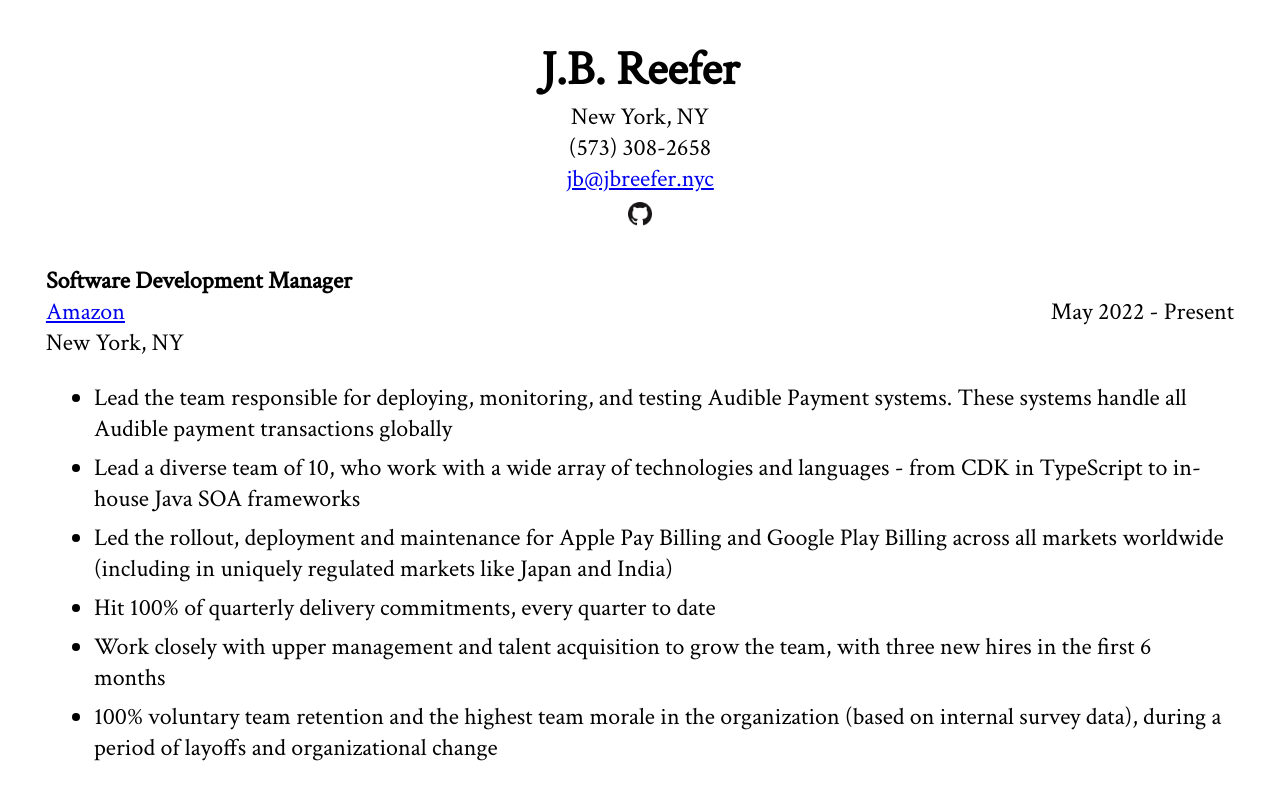
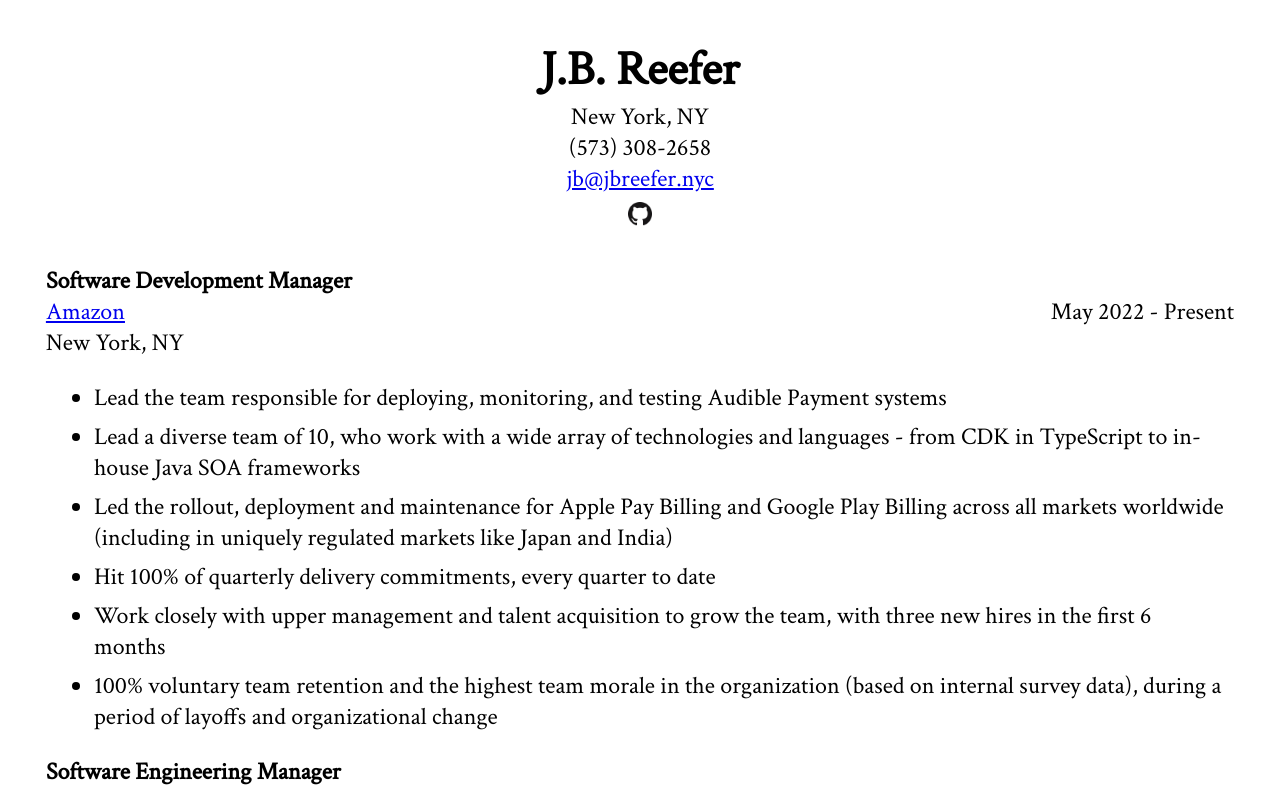
Before and after one commit to jb-reefer/resume-nextjs, a Next.js app: page / in a window 1280 px wide. Shown: the top 790 px of the page. Built offline with nearby package versions, Linux system fonts and the light colour scheme.

Commit message:
small fix

```diff
--- a/data.ts
+++ b/data.ts
@@ -9,7 +9,7 @@ const data: IExperienceBlock[] = [
     from: "May 2022",
     to: "Present",
     bulletPoints: [
-      "Lead the team responsible for deploying, monitoring, and testing Audible Payment systems. These systems handle all Audible payment transactions globally",
+      "Lead the team responsible for deploying, monitoring, and testing Audible Payment systems",
       "Lead a diverse team of 10, who work with a wide array of technologies and languages - from CDK in TypeScript to in-house Java SOA frameworks",
       "Led the rollout, deployment and maintenance for Apple Pay Billing and Google Play Billing across all markets worldwide (including in uniquely regulated markets like Japan and India)",
       "Hit 100% of quarterly delivery commitments, every quarter to date",
```
